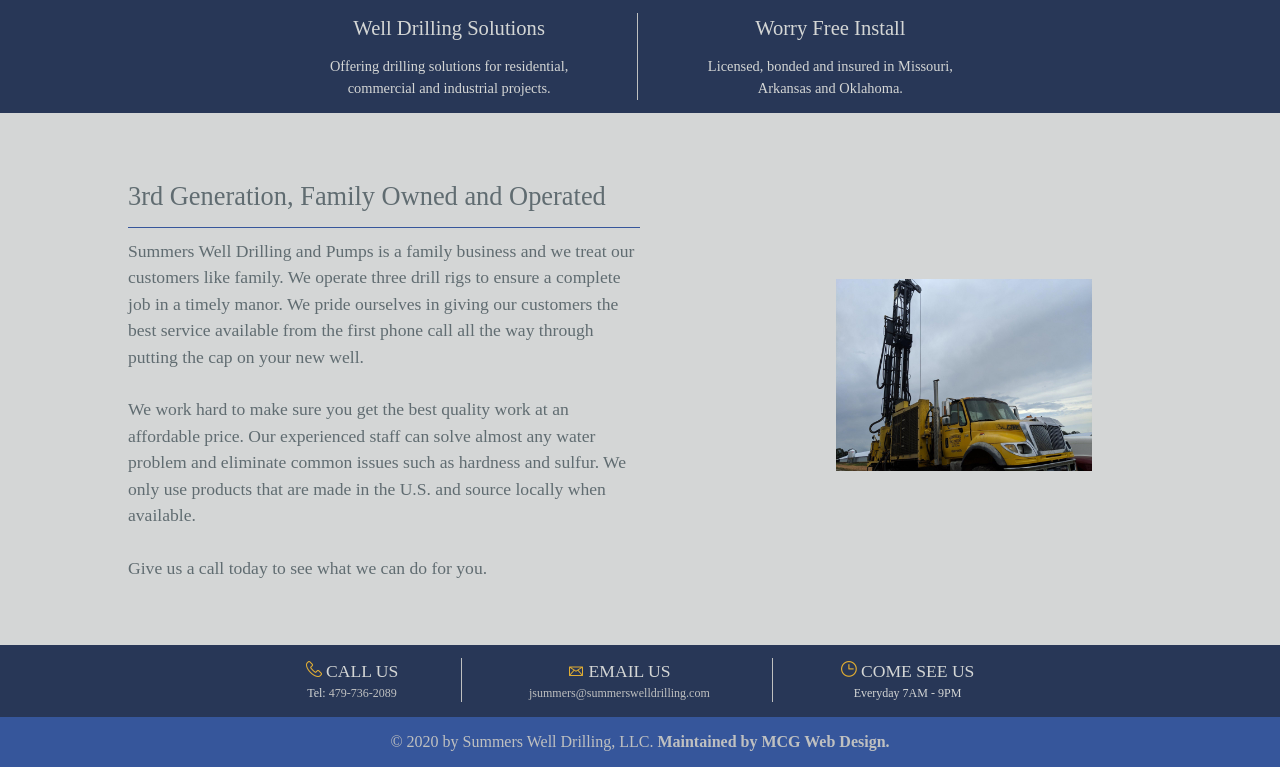
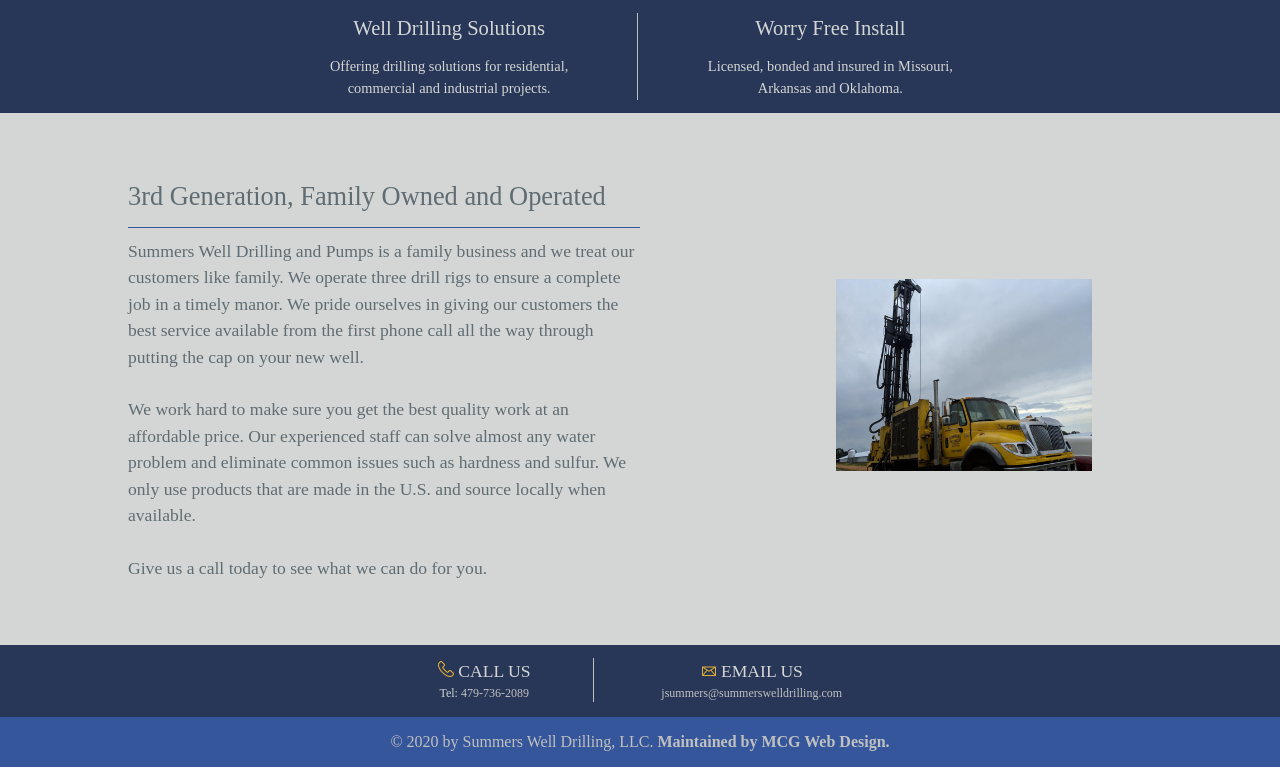
Before and after one commit to jamess999888/SummersDrilling, a Jekyll site: the page built from index.md, in a window 1280 px wide. Shown: the part 622-1389 px from the top of the page. Built offline with Jekyll 4.4.1, drawn with Linux system fonts in a browser that asks for light colours; our own code applies the rules of GitHub Pages for plain Markdown files.

Commit message:
removing come see us

```diff
--- a/_layouts/default.html
+++ b/_layouts/default.html
@@ -88,18 +88,11 @@
                     Tel: <a href="tel:479-736-2089">479-736-2089</a>
                 </span>
             </span>
-            <span class="contact-info-footer-item">
+            <span>
                 <img src="/SummersDrilling/images/mailIcon.png">
                 EMAIL US
                 <span>
                     <a href="mailto:jsummers@summerswelldrilling.com">jsummers@summerswelldrilling.com</a>
-          </span>
-            </span>
-            <span>
-          <img src="/SummersDrilling/images/timeIcon.png">
-          COME SEE US
-          <span>
-            Everyday 7AM - 9PM
                 </span>
             </span>
         </footer>
--- a/css/style.css
+++ b/css/style.css
@@ -827,10 +827,6 @@ a:hover {
     text-align: center;
 }
 
-.contact-info-footer-item {
-    border-right: 1px solid white;
-}
-
 .mid-page-list-border,
 .contact-info-footer-item {
     border-right: 1px solid #BFC0C0;
```
Lines whose indentation alone changed are shown as unchanged.
